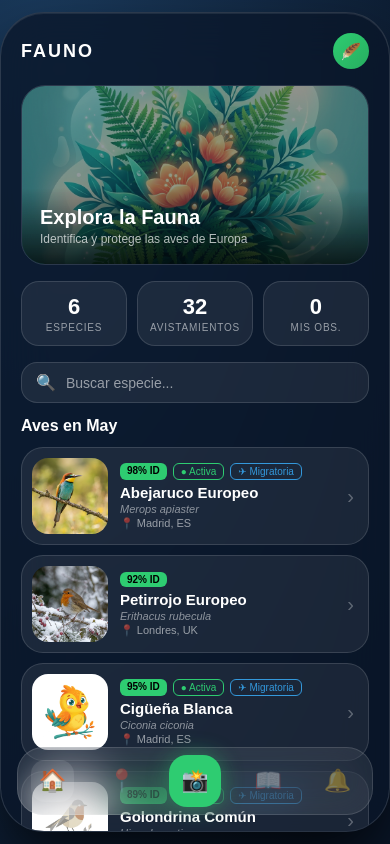
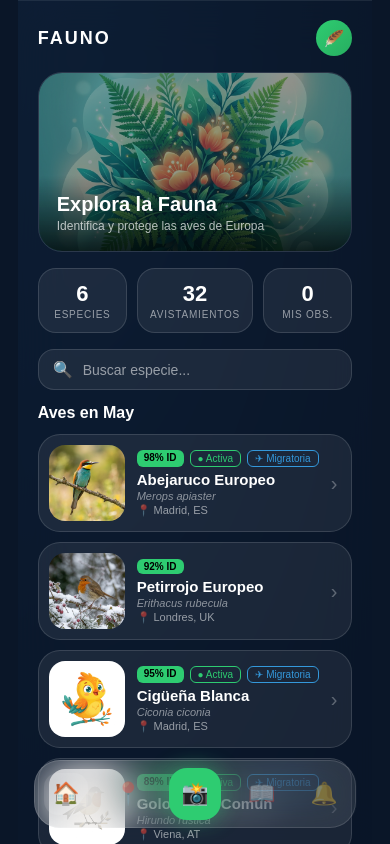
Before and after one commit to roccogollo-es/fauno-, a React (Vite) app: page / in a window 390 px wide. Built offline with nearby package versions, Linux system fonts and the light colour scheme.

Commit message:
fix: mobile responsiveness and navigation bar visibility

```diff
--- a/src/App.css
+++ b/src/App.css
@@ -38,6 +38,32 @@ body {
   position:relative; z-index:10; overflow:hidden;
   box-shadow:0 30px 60px -10px rgba(0,0,0,0.8), inset 0 1px 0 rgba(255,255,255,0.08);
   color:white;
+  transition: all 0.3s ease;
+}
+
+@media (max-width: 500px) {
+  body {
+    align-items: flex-start;
+  }
+  .app-container {
+    padding: 0;
+  }
+  .glass-phone {
+    width: 100%;
+    height: 100vh;
+    height: 100dvh;
+    border-radius: 0;
+    border: none;
+  }
+  .glass-nav {
+    bottom: 24px;
+    left: 16px;
+    right: 16px;
+    border-radius: 20px;
+  }
+  .tab-content {
+    padding-bottom: 100px;
+  }
 }
 
 .tab-content {
```
